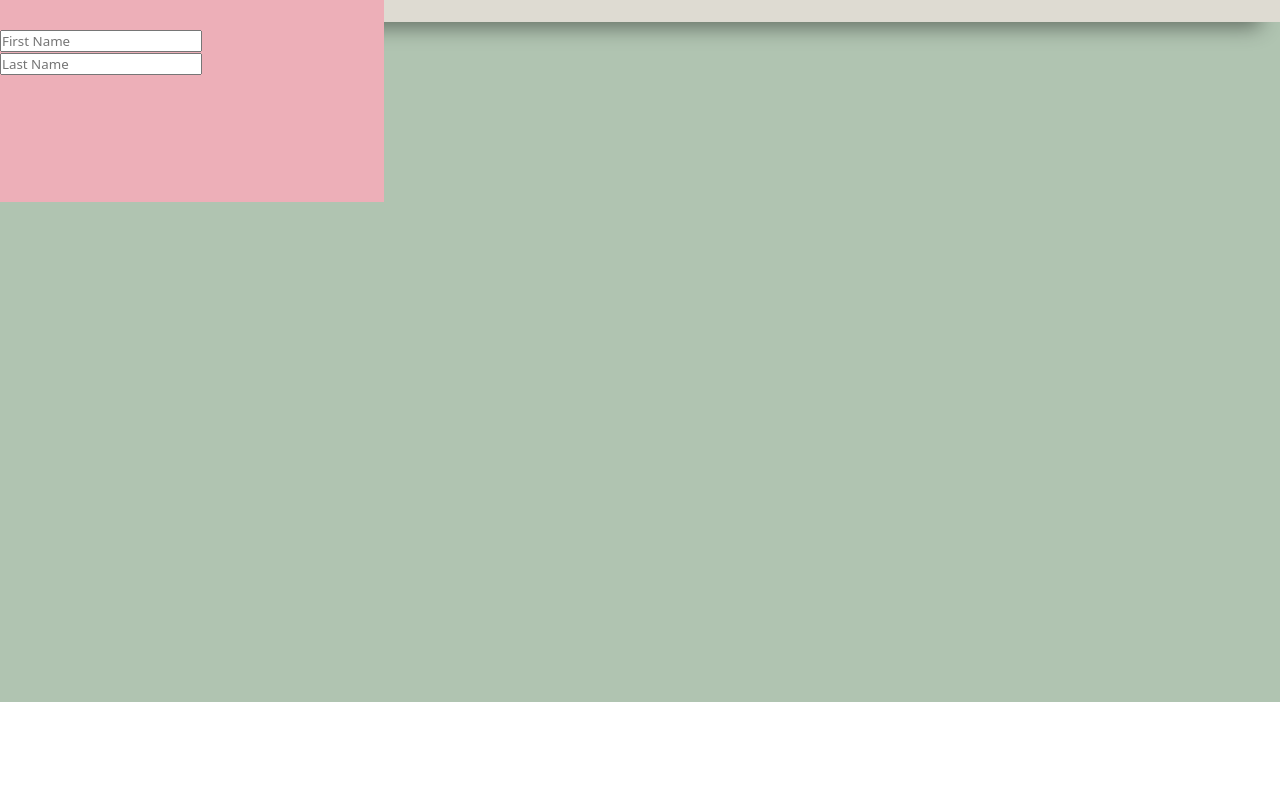
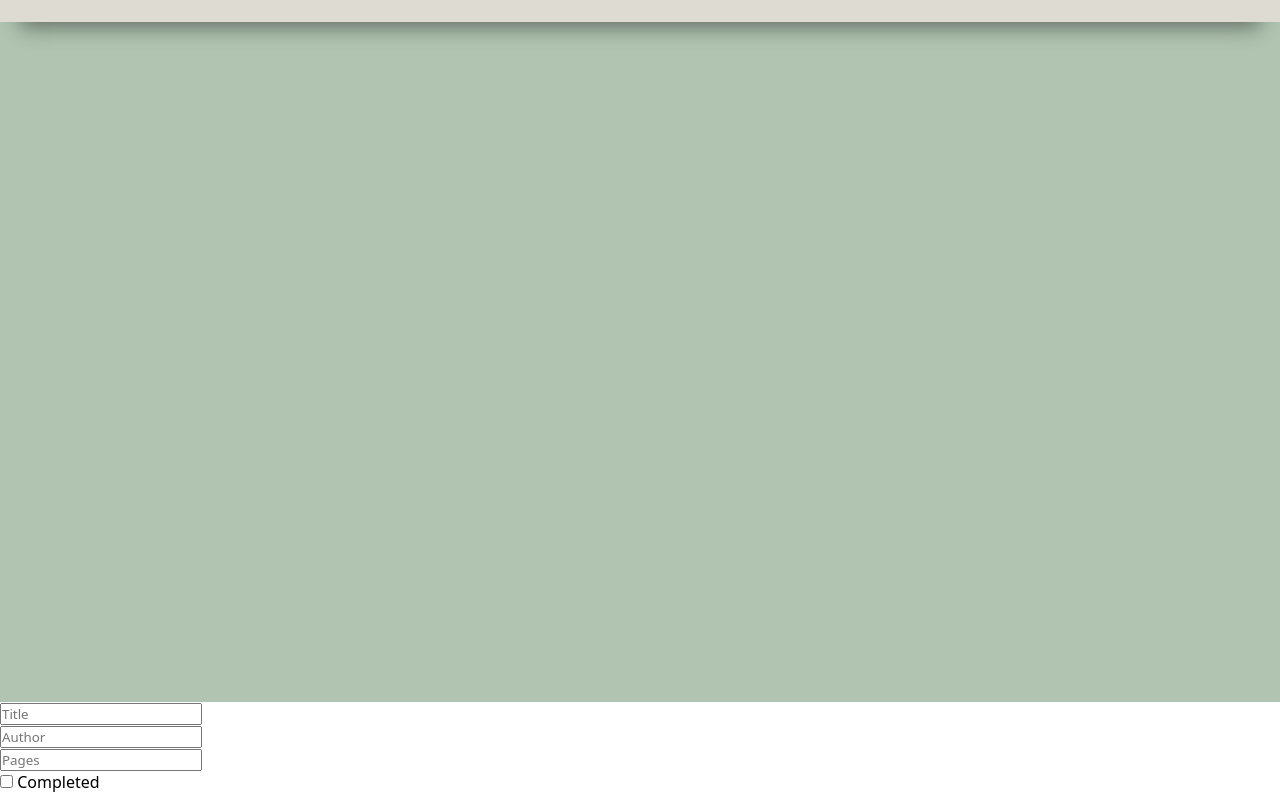
Before and after one commit to Arnish/Booky, a plain HTML site: page index.html in a window 1280 px wide. Shown: the part 98-891 px from the top of the page. Before the commit the page ends 800 px from the top, so only its background shows below. Drawn offline with Linux system fonts and the light colour scheme.

Commit message:
added form and divs

```diff
--- a/index.html
+++ b/index.html
@@ -22,11 +22,27 @@
         </div>
     </div>
 
-    <div id="modalTest">
-        <form>
-            <input type="text" id="firstName" name="firstName" placeholder="First Name" required>
-            <input type="text" id="lastName" name="lastName" placeholder="Last Name" required>
-        </form>
+    <div id="modalBG">
+        <div id="modalContent">
+            <form>
+                <div>
+                <input type="text" id="bookTitle" name="bookTitle" placeholder="Title" required/>
+                </div>
+
+                <div>
+                <input type="text" id="bookAuthor" name="bookAuthor" placeholder="Author" required/>
+                </div>
+
+                <div>
+                <input type="text" id="bookPages" name="bookPages" placeholder="Pages" required/>
+                </div>
+                <div>
+                <input type="checkbox" id="bookRead" name="bookRead"/>
+                <label for="bookRead">Completed</label>
+                </div>
+
+            </form>
+        </div>
     </div>
   </body>
 </html>
```
